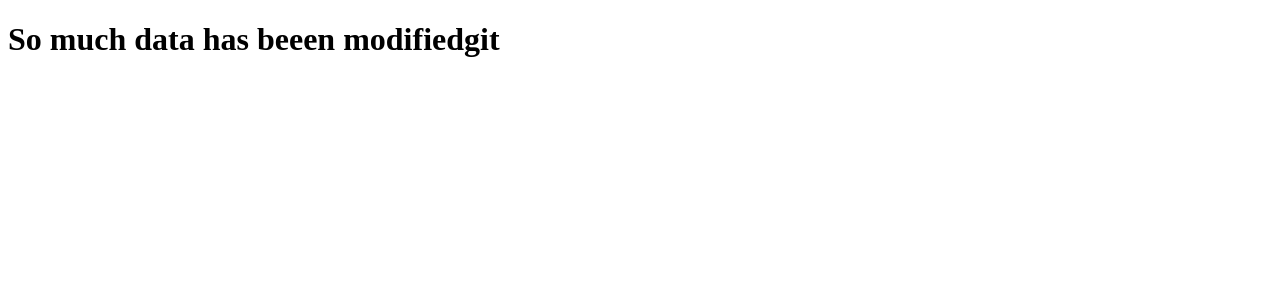
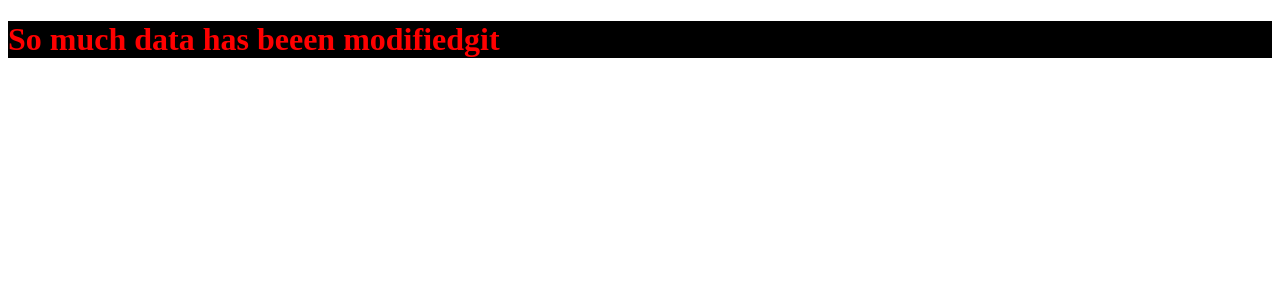
Before and after one commit to fecego/prueba-repo, an Angular app: page / in a window 1280 px wide. Shown: the top 300 px of the page. Built offline with nearby package versions, Linux system fonts and the light colour scheme.

Commit message:
commit from feature1

```diff
--- a/src/app/app.component.css
+++ b/src/app/app.component.css
@@ -0,0 +1,4 @@
+h1{
+    color: red;
+    background: black;
+}
```
